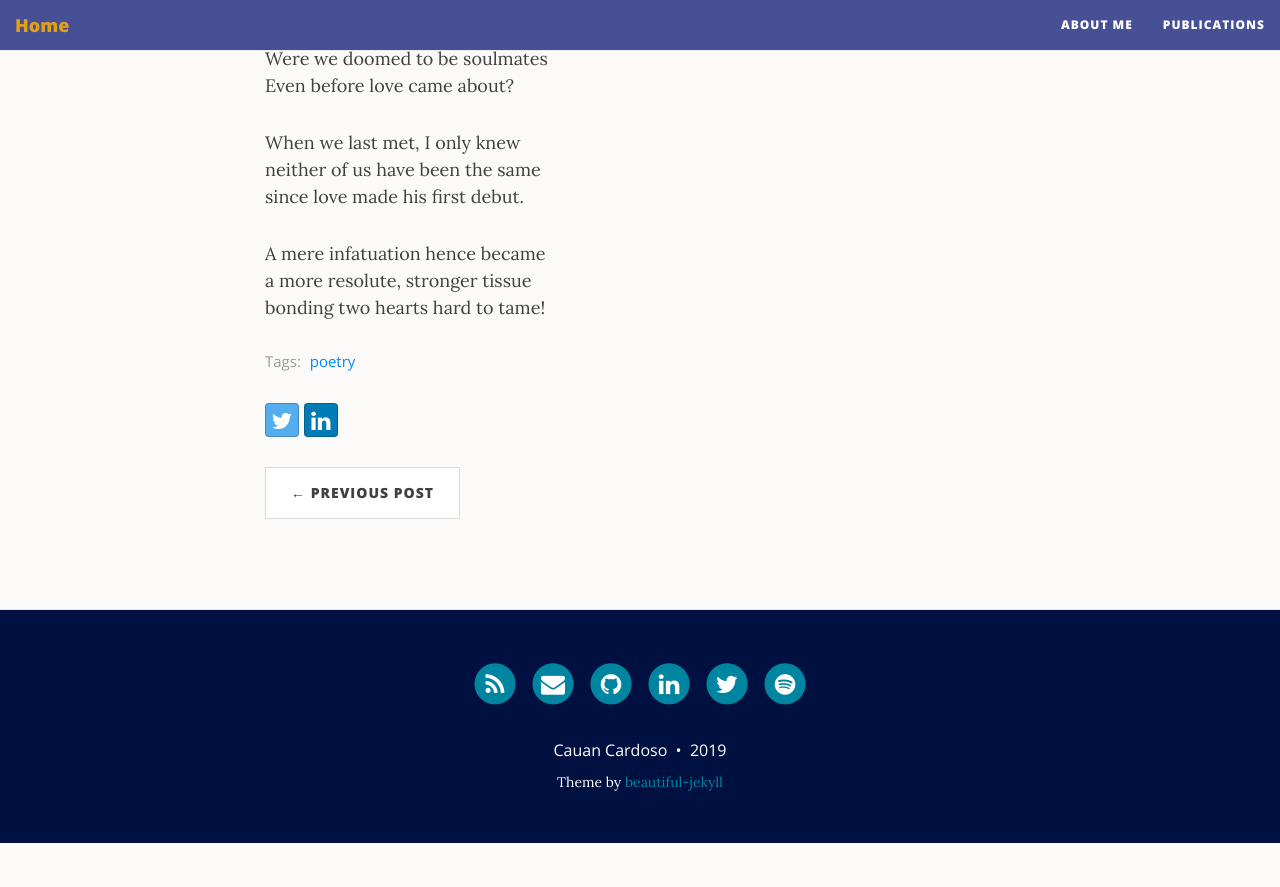
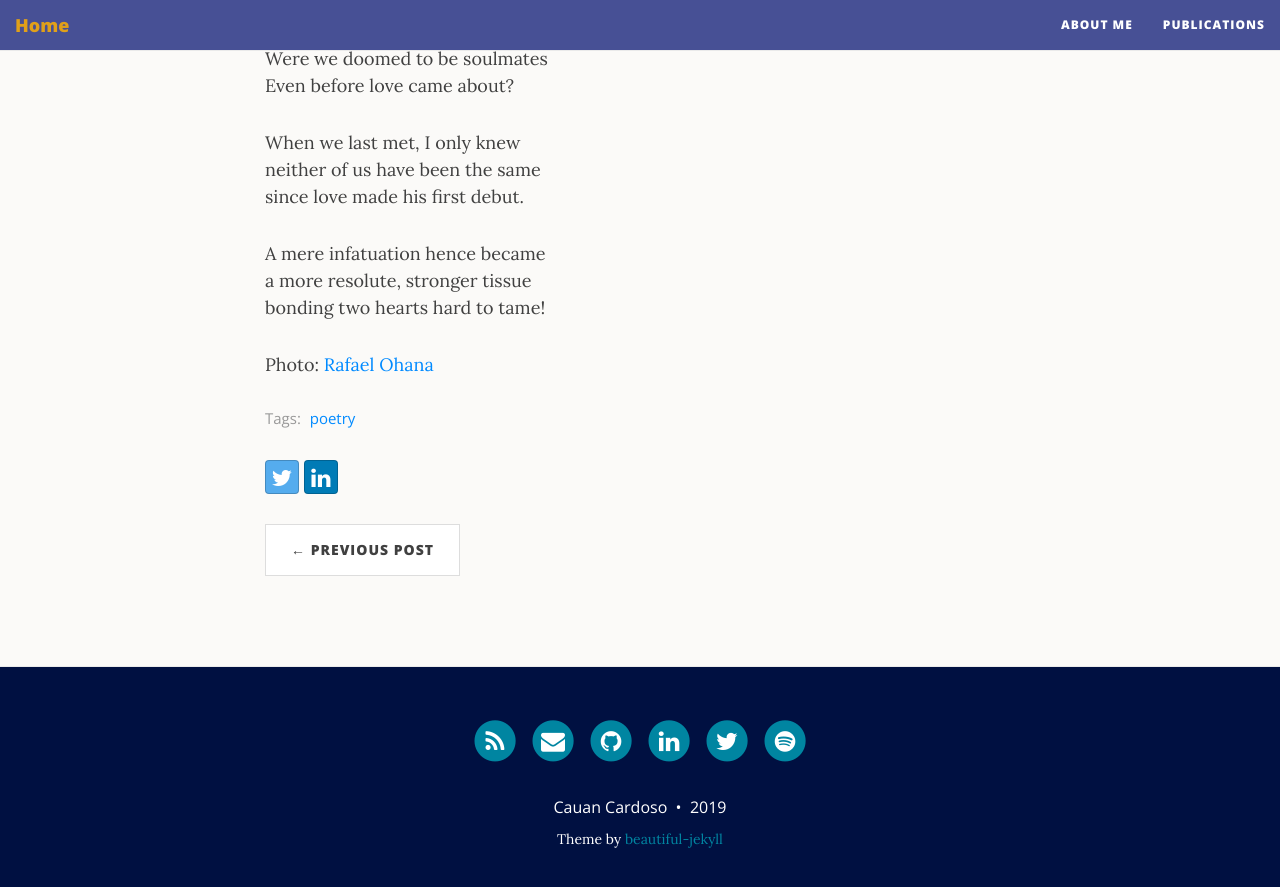
Before and after one commit to cauancardoso/cauancardoso.github.io, a Jekyll site: the page built from _posts/2019-07-01-first-post.md, in a window 1280 px wide and 900 px high, scrolled down 743 px. Shown: the top 887 px of the window. Built offline with Jekyll 4.4.1, drawn with Linux system fonts in a browser that asks for light colours; nearby versions of some CDN libraries; before the commit the page ends 1586 px from its top, so only the background shows below that.

Commit message:
Update 2019-07-01-first-post.md

```diff
--- a/_posts/2019-07-01-first-post.md
+++ b/_posts/2019-07-01-first-post.md
@@ -23,3 +23,5 @@ since love made his first debut.
 A mere infatuation hence became
 a more resolute, stronger tissue
 bonding two hearts hard to tame!
+
+Photo: [Rafael Ohana](https://www.rafaelohana.com/home)
```
